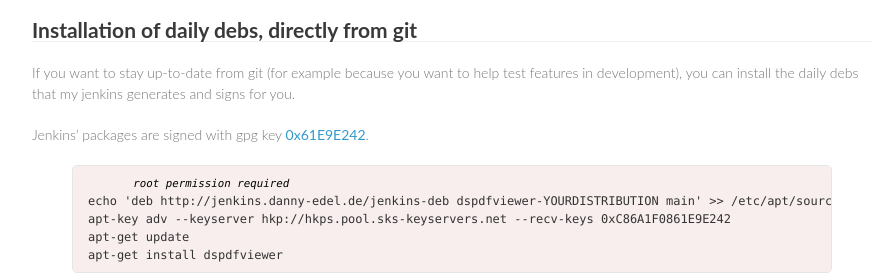
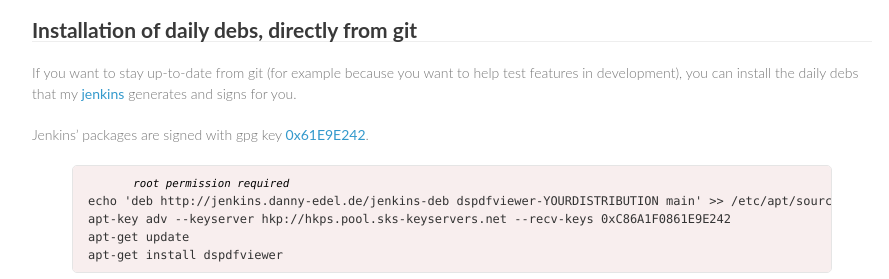
Before and after one commit to dannyedel/dspdfviewer, a Jekyll site: the page built from installation/debian.md, in a window 1280 px wide. Shown: the part 618-897 px from the top of the page, without its empty margins (188-1077 px from the left). Built offline with Jekyll 4.4.1, drawn with Linux system fonts in a browser that asks for light colours; Markdown is read by kramdown in place of the engine named in the settings.

```diff
--- a/installation/debian.md
+++ b/installation/debian.md
@@ -41,7 +41,7 @@ apt-get install dspdfviewer
 
 ## Installation of daily debs, directly from git
 If you want to stay up-to-date from git (for example because you want to help test features
-in development), you can install the daily debs that my jenkins generates and signs for you.
+in development), you can install the daily debs that my [jenkins] generates and signs for you.
 
 Jenkins' packages are signed with gpg key [0x61E9E242].
 
```
Also changed, not shown: other parts of installation/debian.md (+1 -0 lines).
